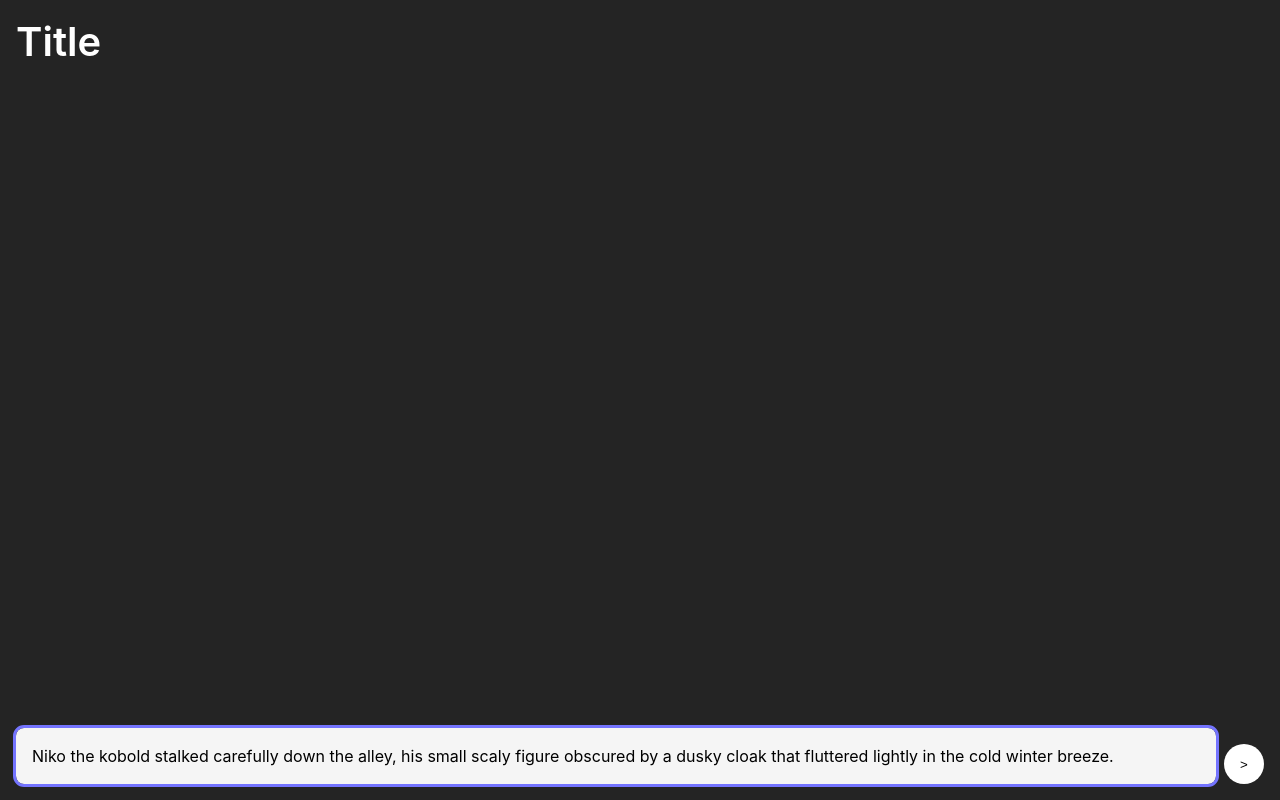
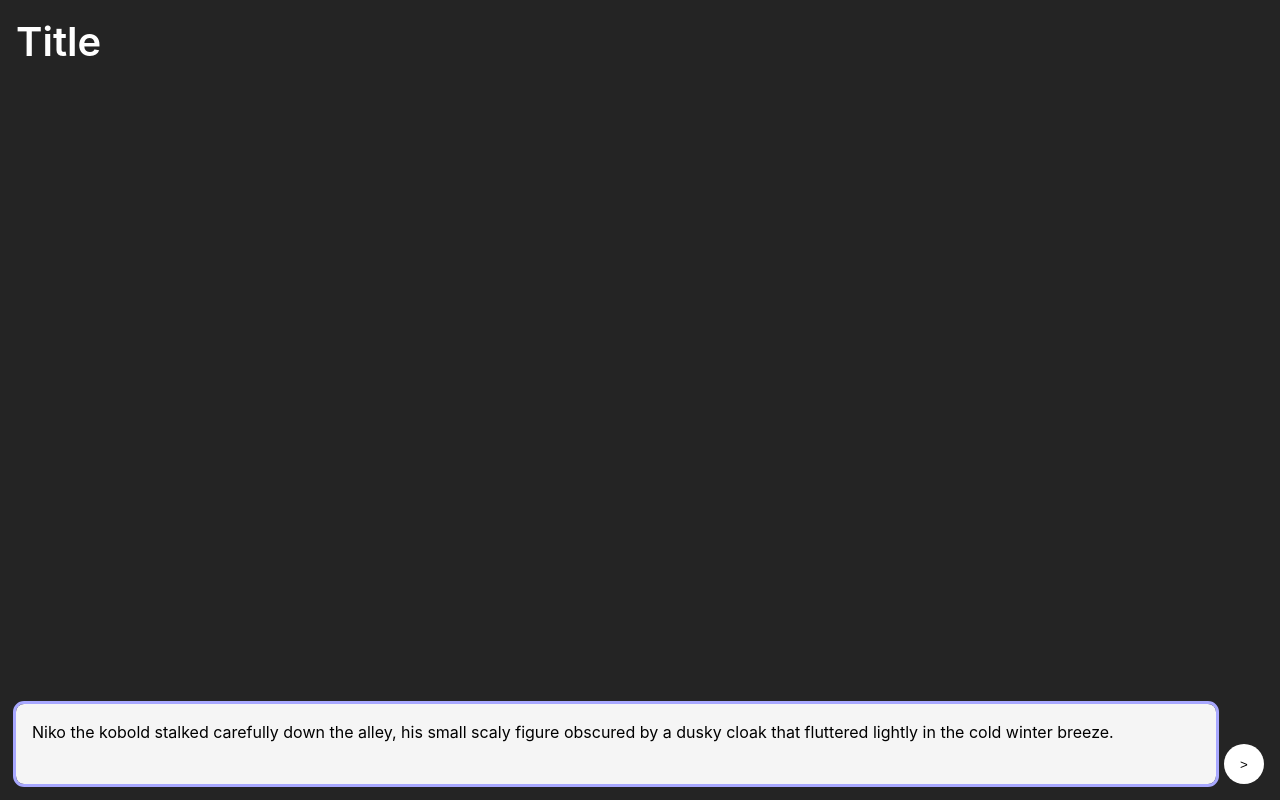
Before and after one commit to 144307/AIChat, a React (Vite) app: page / in a window 1280 px wide. Built offline with nearby package versions, Linux system fonts and the light colour scheme.

Commit message:
feat: added useThrottle hook to use it with send/stop button

```diff
--- a/src/components/Chat/Chat.css
+++ b/src/components/Chat/Chat.css
@@ -58,7 +58,9 @@
 }
 
 .chat__input {
-  /* min-height: 10px; */
+  box-sizing: border-box;
+  overflow-y: hidden;
+  resize: none;
   flex: 1;
   padding: 1rem;
   border: 0;
@@ -66,7 +68,8 @@
   color: black;
   background-color: #f5f5f5;
   outline: 0;
-  /* resize: none; */
+  font-size: inherit;
+  font-family: inherit;
   line-height: 150%;
 }
 
@@ -75,7 +78,7 @@
 }
 
 .chat__input:focus {
-  outline: 3px solid rgb(116, 116, 255);
+  outline: 3px solid rgb(168, 168, 255);
 }
 
 .chat__input_inactive {
--- a/src/components/Chat/Chat.tsx
+++ b/src/components/Chat/Chat.tsx
@@ -8,6 +8,7 @@ import {
 } from "../../features/thunks/chatThunk";
 import { AppDispatch } from "../../store";
 import { addMessageToEnd } from "./chatSlice";
+import useThrottle from "../../features/hooks/useThrottle";
 
 function Chat() {
   const messageStore = useSelector((state: rootStore) => state.messages);
@@ -18,7 +19,7 @@ function Chat() {
   const [input, setInput] = useState(
     "Niko the kobold stalked carefully down the alley, his small scaly figure obscured by a dusky cloak that fluttered lightly in the cold winter breeze."
   );
-  const inputRef = useRef<HTMLDivElement>(null);
+  const inputRef = useRef<HTMLTextAreaElement>(null);
 
   useEffect(() => {
     setFocus();
@@ -31,9 +32,11 @@ function Chat() {
   useEffect(() => {
     if (inputRef.current) {
       if (isLoading) {
-        inputRef.current.contentEditable = "false";
+        // inputRef.current.contentEditable = "false";
+        inputRef.current.disabled = true;
       } else {
-        inputRef.current.contentEditable = "true";
+        inputRef.current.disabled = false;
+        // inputRef.current.contentEditable = "true";
       }
     } else {
       console.log("inputRef.current doesn't exist");
@@ -41,10 +44,28 @@ function Chat() {
   }, [isLoading]);
 
   useEffect(() => {
-    if (inputRef.current && inputRef.current.textContent !== input) {
-      inputRef.current.textContent = input;
+    if (inputRef.current && inputRef.current.value !== input) {
+      inputRef.current.value = input;
     }
+    inputRef.current.style.height = "";
+    inputRef.current.style.height = inputRef.current?.scrollHeight + "px";
   }, [input]);
+
+  // function throttle(callback: (...args: unknown[]) => void, delay = 5000) {
+  //   let isWaiting = false;
+  //   return function (...args: unknown[]) {
+  //     if (isWaiting) {
+  //       return;
+  //     }
+
+  //     callback(...args);
+  //     isWaiting = true;
+
+  //     setTimeout(() => {
+  //       isWaiting = false;
+  //     }, delay);
+  //   };
+  // }
 
   function setFocus() {
     if (inputRef.current) {
@@ -52,8 +73,10 @@ function Chat() {
     }
   }
 
-  async function handleSend() {
+  const throttledSend = useThrottle(async () => {
+    console.log("sendMessage");
     if (!isLoading && input.length > 0) {
+      console.log("send message", input);
       dispatch(addMessageToEnd({ text: input, type: "user" }));
       setInput("");
       setIsLoading(true);
@@ -65,14 +88,18 @@ function Chat() {
         );
       } finally {
         setIsLoading(false);
+        setFocus();
       }
     } else if (isLoading) {
       dispatch(stopGeneration());
       // console.log("Double click protection");
     }
-  }
+  });
 
-  // const handleSend = debounce(sendMessage);
+  // const handleSend = throttle(sendMessage);
+  const handleSend = () => {
+    throttledSend();
+  };
 
   return (
     <div className="chat">
@@ -96,15 +123,15 @@ function Chat() {
         <div ref={anchorRef}></div>
       </div>
       <div className="input-wrapper">
-        <div
+        <textarea
           ref={inputRef}
           id="input"
           autoFocus
           contentEditable
           className={`chat__input${isLoading ? " chat__input_inactive" : ""}`}
           onInput={(e) => {
-            if (e.currentTarget.textContent) {
-              setInput(e.currentTarget.textContent);
+            if (e.currentTarget.value) {
+              setInput(e.currentTarget.value);
             } else {
               setInput("");
             }
@@ -114,9 +141,9 @@ function Chat() {
               handleSend();
             }
           }}
-        ></div>
+        ></textarea>
         <button className="send-button" onClick={handleSend}>
-          {">"}
+          {`${isLoading ? "S" : ">"}`}
         </button>
       </div>
     </div>
--- /dev/null
+++ b/src/features/hooks/useThrottle.ts
@@ -0,0 +1,22 @@
+import { useCallback, useRef } from "react";
+
+export default function useThrottle(
+  callback: (...args: unknown[]) => void,
+  delay = 500
+) {
+  const isWaiting = useRef(false);
+
+  return useCallback(
+    (...args: unknown[]) => {
+      if (isWaiting.current) return;
+
+      callback(...args);
+      isWaiting.current = true;
+
+      setTimeout(() => {
+        isWaiting.current = false;
+      }, delay);
+    },
+    [callback, delay]
+  );
+}
--- a/src/features/thunks/chat/chatAPI.ts
+++ b/src/features/thunks/chat/chatAPI.ts
@@ -73,6 +73,7 @@ export async function generateStream(
   updateLastMessage: (line: string) => void,
   addMessage: (line: string) => void
 ) {
+  console.log(" generate");
   const url = baseURL + "/api/extra/generate/stream";
   let isFirstMessage = true;
   const response = await fetch(url, {
--- a/src/features/thunks/chatThunk.ts
+++ b/src/features/thunks/chatThunk.ts
@@ -18,7 +18,7 @@ interface sendTextMessageArgs {
 export const stopGeneration = createAsyncThunk(
   "chat/stopGeneration",
   async (_, thunkAPI) => {
-    console.log("thunk stop");
+    // console.log("thunk stop");
     try {
       // abortGeneration().then((response) => {
       //   console.log("response", response);
```
Also changed, not shown: src/components/Chat/chatSlice.ts (+4 -4 lines).
